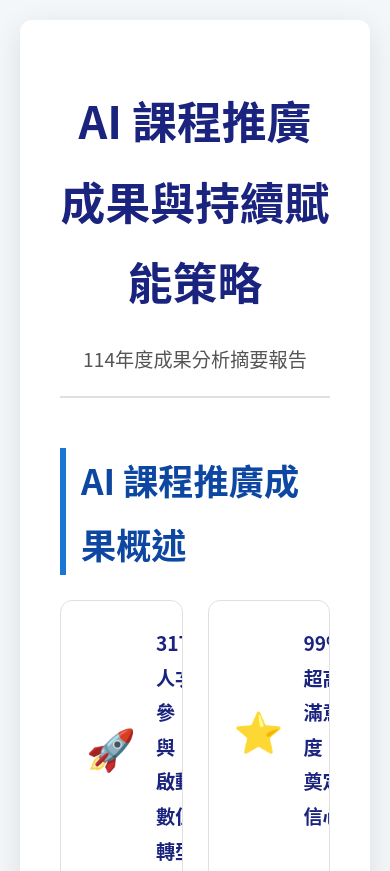
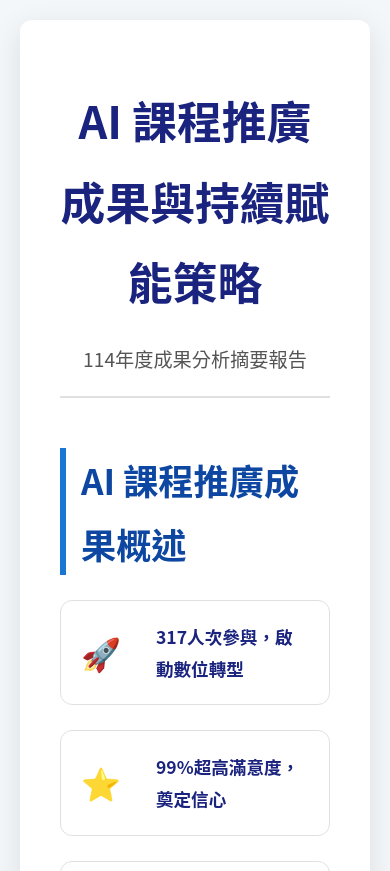
Before and after one commit to LupusDK/1sAIEducation, a plain HTML site: page index.html in a window 390 px wide. Shown: the top 871 px of the page. Drawn offline with nearby package versions, Linux system fonts and the light colour scheme.

Commit message:
Adjust mobile layout to single column and font sizes
Updated responsive design for mobile screens by changing the grid layout to a single column and adjusting font sizes for better readability.

```diff
--- a/index.html
+++ b/index.html
@@ -180,12 +180,26 @@
         /* 手機螢幕上的響應式調整 */
         @media (max-width: 768px) {
             .summary-grid {
-                grid-template-columns: repeat(2, 1fr); /* 手機上變為2欄 */
+                grid-template-columns: 1fr; /* **關鍵修正：手機上改為單欄堆疊** */
+            }
+            .summary-header {
+                flex-direction: row; /* 保持圖示和文字水平排列 */
+                align-items: center;
+            }
+            .summary-icon {
+                font-size: 2em; /* 微調圖示大小 */
+                margin-right: 15px; /* 增加與文字的間距 */
+                flex-shrink: 0; /* 防止圖示被壓縮 */
             }
             .summary-title {
-                font-size: 1.2em;
+                font-size: 1.1em; /* 調整標題字體大小以適應寬度 */
+                text-align: left; /* 標題靠左對齊 */
+            }
+            .summary-card {
+                padding: 20px;
             }
         }
+        /* --- 互動式成果概述卡片樣式 END --- */
         /* --- 互動式成果概述卡片樣式 END --- */
 
 		/* --- 策略卡片樣式 START --- */
```
